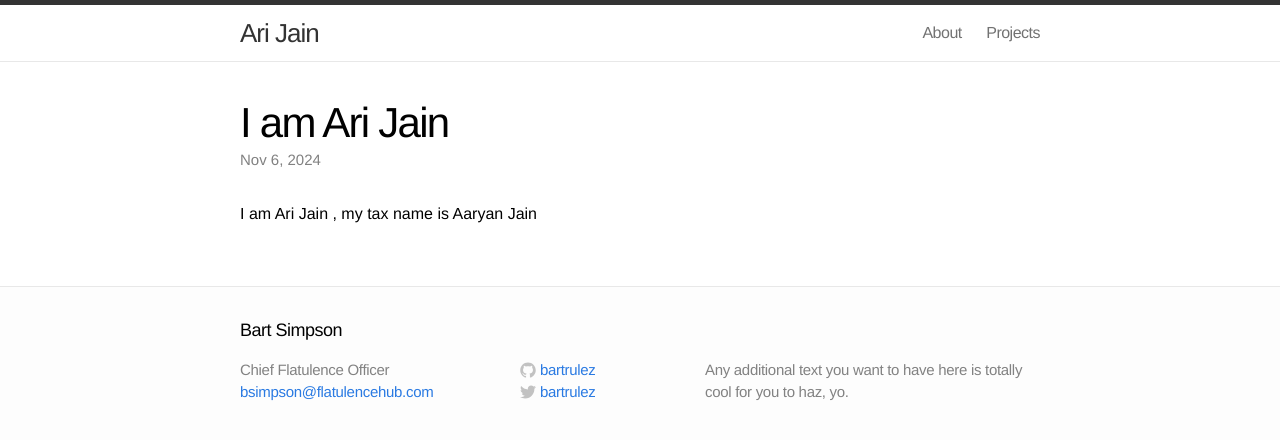
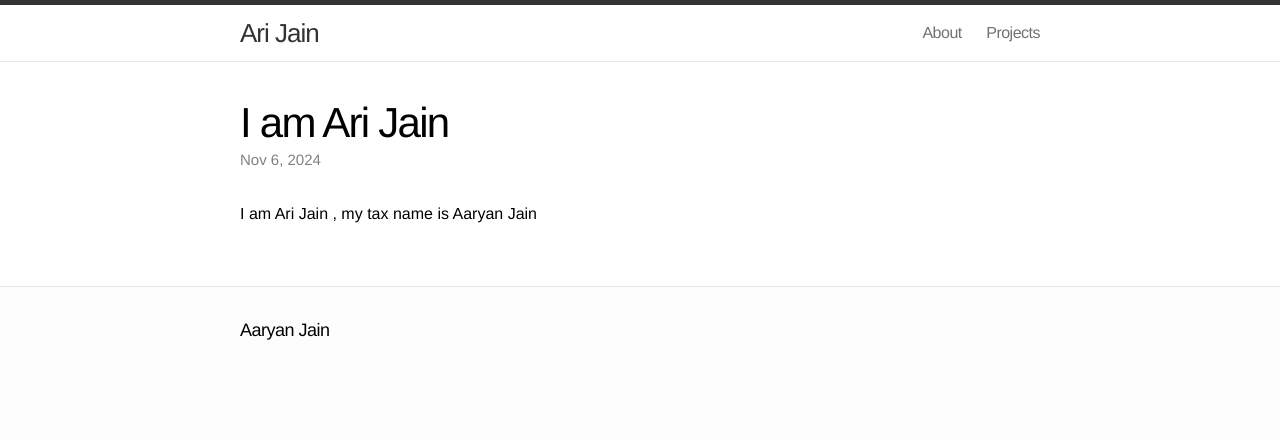
Before and after one commit to divraj/aaryanjain.github.io, a Jekyll site: the page built from _posts/2014-02-12-aaryanjain.markdown, in a window 1280 px wide. Shown: the top 440 px of the page. Built offline with Jekyll 4.4.1, drawn with Linux system fonts in a browser that asks for light colours; Markdown is read by kramdown in place of the engine named in the settings.

Commit message:
Update footer.html

```diff
--- a/_includes/footer.html
+++ b/_includes/footer.html
@@ -2,60 +2,11 @@
 
   <div class="wrap">
 
-    <h2 class="footer-heading">Bart Simpson</h2>
+    <h2 class="footer-heading">Aaryan Jain</h2>
 
     <div class="footer-col-1 column">
-      <ul>
-        <li>Chief Flatulence Officer</li>
-        <li><a href="mailto:bsimpson@flatulencehub.com">bsimpson@flatulencehub.com</a></li>
-      </ul>
+
     </div>
-
-    <div class="footer-col-2 column">
-      <ul>
-        <li>
-          <a href="https://github.com/yourusername">
-            <span class="icon github">
-              <svg version="1.1" class="github-icon-svg" xmlns="http://www.w3.org/2000/svg" xmlns:xlink="http://www.w3.org/1999/xlink" x="0px" y="0px"
-                 viewBox="0 0 16 16" enable-background="new 0 0 16 16" xml:space="preserve">
-                <path fill-rule="evenodd" clip-rule="evenodd" fill="#C2C2C2" d="M7.999,0.431c-4.285,0-7.76,3.474-7.76,7.761
-                c0,3.428,2.223,6.337,5.307,7.363c0.388,0.071,0.53-0.168,0.53-0.374c0-0.184-0.007-0.672-0.01-1.32
-                c-2.159,0.469-2.614-1.04-2.614-1.04c-0.353-0.896-0.862-1.135-0.862-1.135c-0.705-0.481,0.053-0.472,0.053-0.472
-                c0.779,0.055,1.189,0.8,1.189,0.8c0.692,1.186,1.816,0.843,2.258,0.645c0.071-0.502,0.271-0.843,0.493-1.037
-                C4.86,11.425,3.049,10.76,3.049,7.786c0-0.847,0.302-1.54,0.799-2.082C3.768,5.507,3.501,4.718,3.924,3.65
-                c0,0,0.652-0.209,2.134,0.796C6.677,4.273,7.34,4.187,8,4.184c0.659,0.003,1.323,0.089,1.943,0.261
-                c1.482-1.004,2.132-0.796,2.132-0.796c0.423,1.068,0.157,1.857,0.077,2.054c0.497,0.542,0.798,1.235,0.798,2.082
-                c0,2.981-1.814,3.637-3.543,3.829c0.279,0.24,0.527,0.713,0.527,1.437c0,1.037-0.01,1.874-0.01,2.129
-                c0,0.208,0.14,0.449,0.534,0.373c3.081-1.028,5.302-3.935,5.302-7.362C15.76,3.906,12.285,0.431,7.999,0.431z"/>
-              </svg>
-            </span>
-            <span class="username">bartrulez</span>
-          </a>
-        </li>
-        <li>
-          <a href="https://twitter.com/yourusername">
-            <span class="icon twitter">
-              <svg version="1.1" class="twitter-icon-svg" xmlns="http://www.w3.org/2000/svg" xmlns:xlink="http://www.w3.org/1999/xlink" x="0px" y="0px"
-                 viewBox="0 0 16 16" enable-background="new 0 0 16 16" xml:space="preserve">
-                <path fill="#C2C2C2" d="M15.969,3.058c-0.586,0.26-1.217,0.436-1.878,0.515c0.675-0.405,1.194-1.045,1.438-1.809
-                c-0.632,0.375-1.332,0.647-2.076,0.793c-0.596-0.636-1.446-1.033-2.387-1.033c-1.806,0-3.27,1.464-3.27,3.27
-                c0,0.256,0.029,0.506,0.085,0.745C5.163,5.404,2.753,4.102,1.14,2.124C0.859,2.607,0.698,3.168,0.698,3.767
-                c0,1.134,0.577,2.135,1.455,2.722C1.616,6.472,1.112,6.325,0.671,6.08c0,0.014,0,0.027,0,0.041c0,1.584,1.127,2.906,2.623,3.206
-                C3.02,9.402,2.731,9.442,2.433,9.442c-0.211,0-0.416-0.021-0.615-0.059c0.416,1.299,1.624,2.245,3.055,2.271
-                c-1.119,0.877-2.529,1.4-4.061,1.4c-0.264,0-0.524-0.015-0.78-0.046c1.447,0.928,3.166,1.469,5.013,1.469
-                c6.015,0,9.304-4.983,9.304-9.304c0-0.142-0.003-0.283-0.009-0.423C14.976,4.29,15.531,3.714,15.969,3.058z"/>
-              </svg>
-            </span>
-            <span class="username">bartrulez</span>
-          </a>
-        </li>
-      </ul>
-    </div>
-
-    <div class="footer-col-3 column">
-      <p class="text">Any additional text you want to have here is totally cool for you to haz, yo.</p>
-    </div>
-
   </div>
 
 </footer>
```
